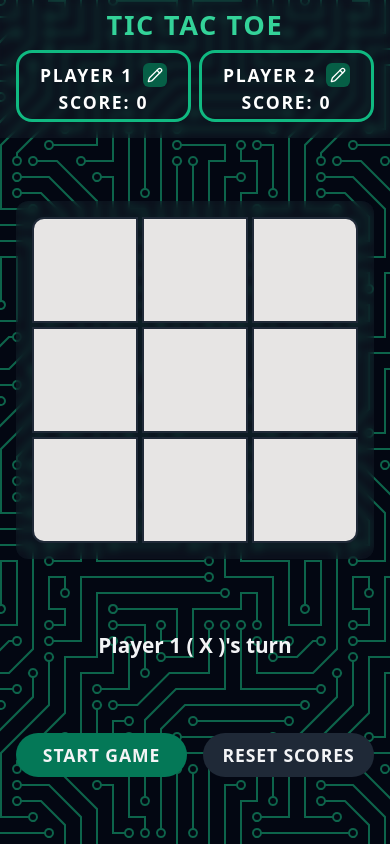
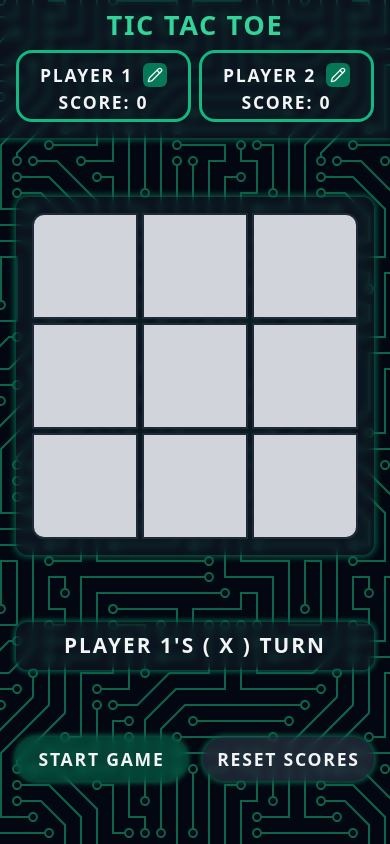
Before and after one commit to BatetDev/top-project-tic-tac-toe, a website: page index.html in a window 390 px wide. Drawn offline with nearby package versions, Linux system fonts and the light colour scheme.

Commit message:
feat: Improve responsive styles, tweak UI components

```diff
--- a/index.html
+++ b/index.html
@@ -11,7 +11,7 @@
   <body class="bg-gray-950 min-h-screen flex flex-col">
     <!-- Header -->
     <header
-      class="text-center tracking-widest py-2 top-0 bg-gray-800 bg-opacity-30 backdrop-blur-sm"
+      class="text-center tracking-widest py-2 top-0 bg-gray-800 bg-opacity-30 backdrop-blur-sm shadow-emerald-800 shadow-[0_0_6px_2px]"
     >
       <h1
         class="text-[clamp(1.7rem,2.6vw,2.5rem)] text-emerald-400 font-bold uppercase leading-tight"
@@ -58,7 +58,7 @@
     >
       <!-- Game Board -->
       <div
-        class="game-board w-full mx-auto grid grid-cols-3 gap-1 bg-gray-800 bg-opacity-30 backdrop-blur-sm p-4 rounded-xl md:p-5"
+        class="game-board w-full mx-auto grid grid-cols-3 gap-1 bg-gray-800 bg-opacity-30 shadow-emerald-800 shadow-[0_0_6px_2px] backdrop-blur-sm p-4 rounded-xl md:p-5"
       >
         <!-- Cells -->
         <div class="cell rounded-tl-xl" data-index="0"></div>
@@ -73,20 +73,26 @@
       </div>
       <!-- Message Area -->
       <div
-        class="message-area my-3 text-center text-[clamp(1.3rem,2.5vw,1.6rem)] text-gray-100 font-bold"
+        class="message-area my-3 bg-gray-800 bg-opacity-30 backdrop-blur-sm py-2 rounded-xl shadow-emerald-800 shadow-[0_0_5px_2px] text-center text-[clamp(1.3rem,2.5vw,1.6rem)] text-gray-100 font-bold tracking-widest uppercase"
       >
-        <p>Player 1 ( X )'s turn</p>
+        <p>Player 1's ( X ) turn</p>
       </div>
       <!-- Buttons -->
       <div
         class="buttons-wrapper flex w-full max-w-full mx-auto items-center pb-1 gap-4 md:gap-6 md:pb-2"
       >
         <!-- Start/Restart Game Button -->
-        <button class="btn bg-emerald-700" id="start-restart-button">
+        <button
+          class="bg-emerald-700 btn bg-opacity-50 backdrop-blur-sm"
+          id="start-restart-button"
+        >
           Start Game
         </button>
         <!-- Reset Scores Button -->
-        <button class="btn bg-gray-800" id="reset-scores-button">
+        <button
+          class="bg-gray-700 btn bg-opacity-50 backdrop-blur-sm"
+          id="reset-scores-button"
+        >
           Reset Scores
         </button>
       </div>
--- a/style.css
+++ b/style.css
@@ -10,15 +10,15 @@
 
 @layer components {
   .cell {
-    @apply cursor-pointer border-2 border-gray-800 bg-stone-200 aspect-square flex items-center justify-center text-4xl font-bold uppercase transition-all duration-200 ease-in-out hover:bg-gray-50 hover:scale-[1.01] text-[clamp(2rem,10vw,4rem)];
+    @apply cursor-pointer border-2 border-gray-800 bg-gray-300 aspect-square flex items-center justify-center text-4xl font-bold uppercase transition-all duration-150 ease-in-out hover:bg-gray-200 hover:scale-[1.01] text-[clamp(2rem,10vw,4rem)];
   }
 
   .btn {
-    @apply text-gray-100 border-[3px] border-transparent rounded-3xl py-2 w-full uppercase text-[clamp(1.1rem,1.8vw,1.25rem)] font-semibold leading-tight tracking-wider transition-all duration-150 ease-in-out hover:scale-[1.02] hover:shadow-[0_0_5px_2px] hover:shadow-emerald-300 hover:border-gray-800;
+    @apply text-gray-100 border-[3px] border-transparent rounded-3xl py-2 w-full uppercase text-[clamp(1.1rem,1.8vw,1.25rem)] font-semibold leading-tight tracking-widest transition-all duration-150 ease-in-out shadow-emerald-800 shadow-[0_0_5px_2px] hover:scale-[1.02] hover:shadow-[0_0_5px_2px] hover:shadow-emerald-300 hover:border-gray-800 bg-opacity-30 backdrop-blur-sm;
   }
 
   .player-info {
-    @apply border-[3px] items-center text-white border-emerald-500 p-1.5
+    @apply border-[3px] items-center text-gray-100 border-emerald-500 p-1.5
     text-[clamp(1.1rem,1.8vw,1.25rem)] tracking-widest leading-tight font-bold uppercase rounded-2xl w-1/2;
   }
 
@@ -27,7 +27,7 @@
   }
 
   .edit-icon {
-    @apply bg-emerald-800 p-1 rounded-md transition-all duration-150 ease-in-out hover:bg-emerald-500 hover:scale-[1.02] hover:shadow-[0_0_3px_2px] hover:shadow-emerald-400;
+    @apply bg-emerald-700 p-1 rounded-md transition-all duration-150 ease-in-out hover:bg-emerald-500 hover:scale-[1.02] hover:shadow-[0_0_3px_2px] hover:shadow-emerald-400;
   }
 
   .edit-icon svg {
@@ -37,10 +37,10 @@
 
 @layer utilities {
   .disabled {
-    @apply bg-stone-400 hover:bg-stone-400 cursor-not-allowed text-stone-600;
+    @apply bg-zinc-400 hover:bg-zinc-400 hover:scale-100 cursor-not-allowed text-zinc-600;
   }
 
   .winning-cell {
-    @apply bg-green-700 hover:bg-green-700 text-amber-300 cursor-none;
+    @apply bg-emerald-600 hover:bg-emerald-600 hover:scale-100 text-amber-300 cursor-none;
   }
 }
```
Also changed, not shown: output.css.
